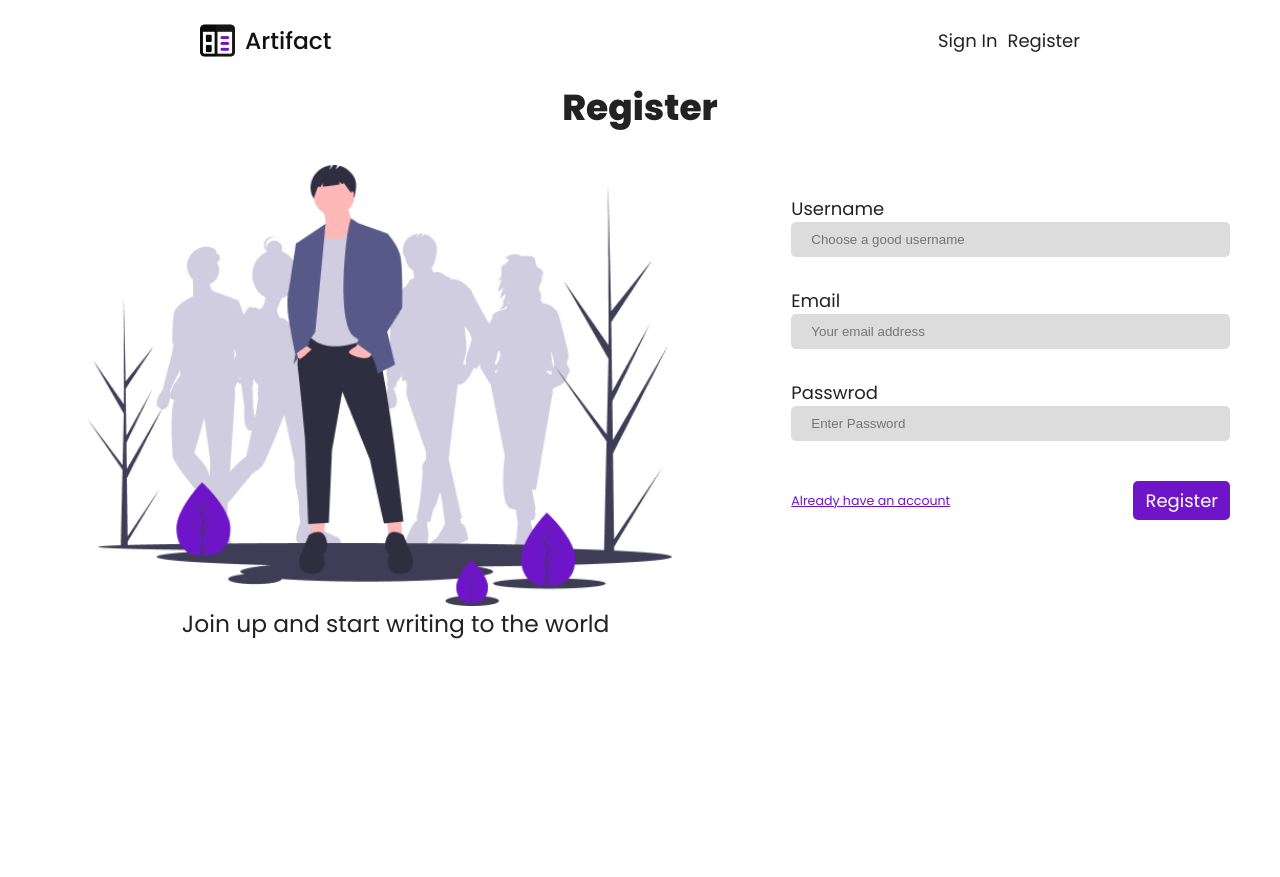
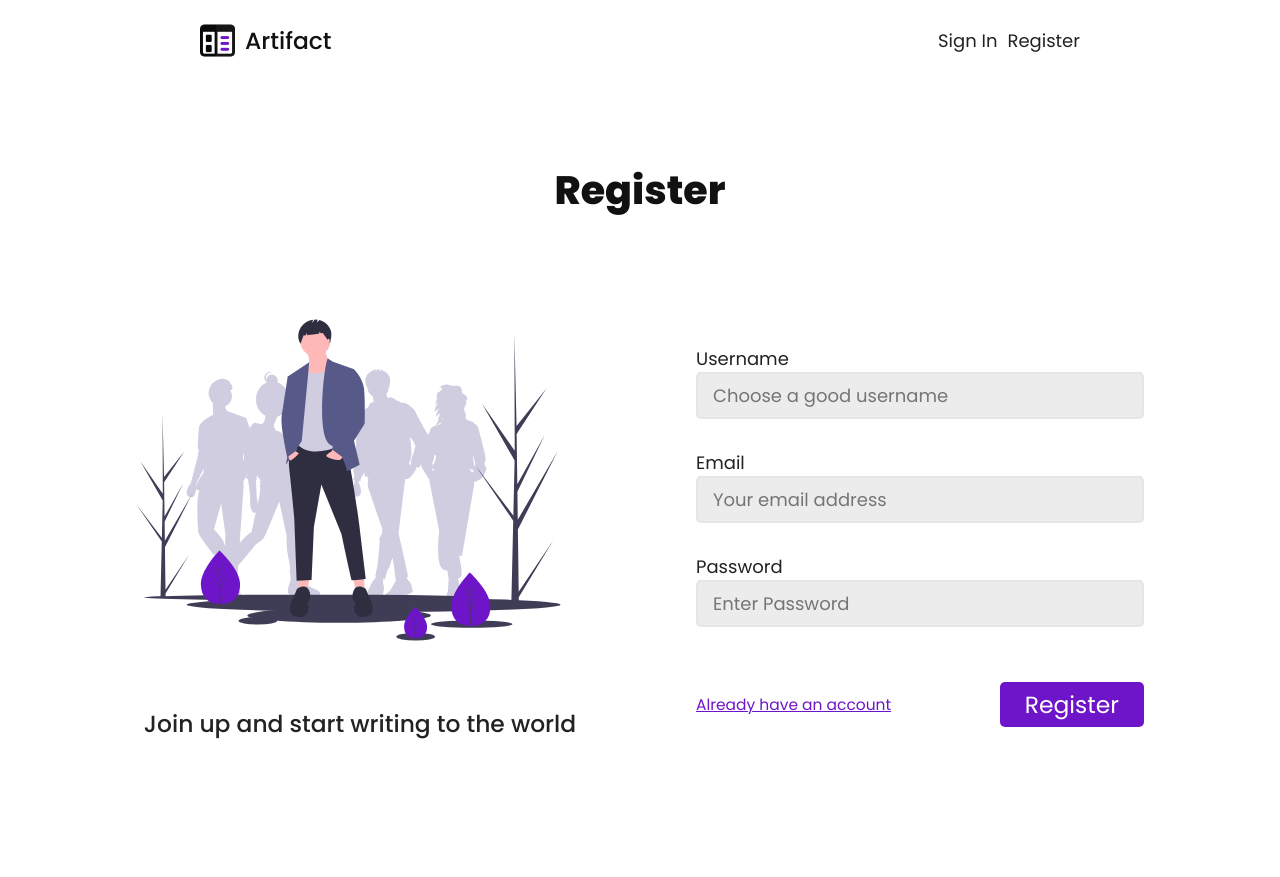
Before and after one commit to sivanandini029/artifact, a PHP site: page /register.html in a window 1280 px wide. Before the commit the page ends 639 px from the top, so only its background shows below. Run offline with PHP 8.4, Linux system fonts and the light colour scheme.

Commit message:
Modify styles for register.html
- Rename register.css as form-template.css
- Modify links in index.html
- Change class name of title to avoid conlicts

```diff
--- a/index.html
+++ b/index.html
@@ -11,7 +11,7 @@
         <div class="container">
             <header class="header">
                 <div class="nav-bar">
-                    <a href="#" class="brand-name">
+                    <a href="./index.html" class="brand-name">
                         <img src="assets/app-icon.png">
                         <span class="artifact">Artifact</span>
                     </a>
@@ -36,7 +36,7 @@
                 </div>
                 <div class="bottom-section">
                     <div class="post-section">
-                        <div class="title">Everyones' favorites right now,</div>
+                        <div class="sub-title">Everyones' favorites right now,</div>
                         <div class="post-container">
                             <div class="post">
                                 <div class="labels">
--- a/register.html
+++ b/register.html
@@ -3,48 +3,60 @@
 <head>
     <meta charset="UTF-8">
     <meta name="viewport" content="width=device-width, initial-scale=1.0">
-        <title>Register Page</title>
+    <title>Register</title>
     <link rel="stylesheet" href="style/style.css">
-        <link rel="stylesheet" href="style/register.css">
+    <link rel="stylesheet" href="style/form-template.css">
     <link href="https://fonts.googleapis.com/css2?family=Poppins:wght@400;500;800&display=swap" rel="stylesheet">
 </head>
 <body>
     <div class="container">
         <header class="header">
             <div class="nav-bar">
-                    <a href="#" class="brand-name">
+                <a href="./index.html" class="brand-name">
                     <img src="assets/app-icon.png">
                     <span class="artifact">Artifact</span>
                 </a>
                 <nav class="nav">
-                        <a href="#" class="link">Sign In</a>
-                        <a href="#" class="link">Register</a>
+                    <a href="./login.html" class="link">Sign In</a>
+                    <a href="./register.html" class="link">Register</a>
                 </nav>
             </div>
         </header>
-            <div class="main-title">
-                <div class="register-heading">Register</div>
-            </div>
-            <div class="main-container">
+        <main class="main">
+            <h1 class="title">Register</h1>
+            <div class="form-template">
+                <div class="left-container">
                     <div class="image-container">
-                    <div class="image">
-                        <img src="assets/undraw_stand_out_1oag 1.png">
+                        <img class="image" src="assets/undraw_stand_out_1oag.svg">
                     </div>
                     <div class="image-description">Join up and start writing to the world</div>
                 </div>
                 <div class="form">
-                    <form name="myForm">
-                        <p>Username</p>
-                        <input type="text" name="name" placeholder="Choose a good username">
-                        <p>Email</p>
-                        <input type="email" name="email" placeholder="Your email address">
-                        <p>Passwrod</p>
-                        <input type="password" name="password" placeholder="Enter Password">
-                        </form>
-                        <div class="register-container">
-                            <a href="#" class="primary-link">Already have an account</a>
-                            <a href="#" class="button register">Register</a>
+                    <form name="register">
+                        <div class="input-container">
+                            <label for="name">Username</label>
+                            <input type="text" name="name" id="name" placeholder="Choose a good username" />
+                        </div>
+                        <div class="input-container">
+                            <label for="email">Email</label>
+                            <input type="email" name="email" id="email" placeholder="Your email address" />
+                        </div>
+                        <div class="input-container">
+                            <label for="password">Password</label>
+                            <input type="password" name="password" id="password" placeholder="Enter Password" />
+                        </div>
+                        <div class="bottom-control">
+                            <div class="left-section">
+                                <a href="./login.html" class="primary-link">Already have an account</a>
+                            </div>
+                            <div class="right-section">
+                                <button href="#" class="button large">Register</button>
                             </div>
                         </div>
+                    </form>
                 </div>
             </div>
+        </main>
+    </div>
+</body>
+</html>
--- /dev/null
+++ b/style/form-template.css
@@ -0,0 +1,110 @@
+.form-template {
+    display: flex;
+    width: 100%;
+    padding: 40px 0;
+}
+.form-template .left-container {
+    flex: 1;
+    display: flex;
+    flex-direction: column;
+    justify-content: space-around;
+    align-items: center;
+    padding: 30px 0;
+}
+.form-template .left-container .image-container {
+    width: 80%;
+}
+
+.form-template .left-container .image-container .image {
+    width: 100%;
+    height: 100%;
+}
+
+.form-template .left-container .image-description {
+    font-size: 1.3rem;
+    font-weight: 500;
+    display: flex;
+    justify-content: center;
+    padding-top: 50px;
+}
+.form-template .form {
+    flex: 1;
+    display: flex;
+    justify-content: center;
+    align-items: center;
+}
+
+.form-template .form form {
+    width: 80%;
+    padding: 50px 0;
+}
+.form .input-container {
+    padding: 15px 0;
+}
+.form .input-container label {
+    font-size: 1rem;
+    padding-top: 30px;
+}
+.form .input-container input[type="text"],
+.form .input-container input[type="email"],
+.form .input-container input[type="password"] {
+    background-color: rgb(236, 236, 236);
+    border-radius: 5px;
+    padding: 8px 15px;
+    width: 100%;
+    color: #444444;
+    font-size: 1rem;
+    font-family: "Poppins", sans-serif;
+    border: 2px solid rgb(230, 230, 230);
+    transition: background-color 300ms ease-in-out, border 300ms ease-in-out;
+}
+.form .input-container input[type="text"]:focus,
+.form .input-container input[type="email"]:focus,
+.form .input-container input[type="password"]:focus {
+    border: 2px solid #6F15C933;
+}
+
+.form .input-container input[type="text"]:hover,
+.form .input-container input[type="email"]:hover,
+.form .input-container input[type="password"]:hover {
+    background-color: rgb(225, 225, 225);
+}
+.form .bottom-control {
+    padding-top: 40px;
+    display: flex;
+    justify-content: space-between;
+    align-items: center;
+}
+.form .bottom-control .left-section{
+    font-size: 0.86rem;
+}
+.form .button.large {
+    font-size: 1.3rem;
+    padding: 5px 25px;
+}
+.form .error {
+    font-size: 0.69rem;
+    color: #D60000;
+}
+.form .success {
+    font-size: 0.69rem;
+    color: #1D7000;
+}
+
+/* medium screens */
+@media (max-width: 1100px) {
+    .form-template {
+        flex-direction: column;
+    }
+}
+
+/* small screens */
+@media (max-width: 700px) {
+    .form-template .left-container .image-container {
+        width: 95%;
+    }
+
+    .form-template .form form {
+        width: 95%;
+    }
+}
--- a/style/register.css
+++ /dev/null
@@ -1,123 +0,0 @@
-* {
-    padding: 0;
-    margin: 0;
-    box-sizing: border-box;
-}
-
-:root {
-    font-size: 18px;
-}
-body {
-    background: #ffffff;
-    color: #222222;
-    font-family: "Poppins", sans-serif;
-}
-.main-title .register-heading {
-    display: flex;
-    justify-content: center;
-    font-size: 2rem;
-    font-weight: 800;
-}
-
-.main-container {
-    display: flex;
-    justify-content: space-between;
-    padding-top: 30px;
-    width: 100%;
-}
-.main-container .image-container {
-    padding: 0  10px 50px;
-    flex-grow: 1;
-}
-.main-container .image-container .image {
-    display: flex;
-    justify-content: center;
-}
-.main-container .image-container .image img {
-    width: 80%;
-}
-.main-container .image-container .image-description {
-    font-size: 1.3rem;
-    display: flex;
-    justify-content: center;
-}
-.main-container .form {
-    flex-grow: 1;
-    padding-right: 50px;
-}
-.main-container .form p {
-    font-size: 1rem;
-    color: #222222;
-    padding-top: 30px;
-}
-.form input[type="text"], input[type="email"], input[type="password"]
-{
-    background: #DCDCDC;
-    border-radius: 5px;
-    height: 35px;
-    width: 100%;
-    border: none;
-    padding-left: 20px;
-}
-.main-container .form .register-container {
-    padding-top: 40px;
-    display: flex;
-    justify-content: space-between;
-}
-.main-container .form .register-container .primary-link {
-    display: flex;
-    justify-content: right;
-    font-size: 0.7rem;
-    display: flex;
-    align-items: center;
-}
-/* medium screens */
-@media (max-width: 1100px) {
-    .main-container {
-        padding: 0 40px;
-    }
-    .main-container .image-container .image-description {
-        display: flex;
-        justify-content: center;
-        width: 100%;
-    }
-    .form {
-        padding: 0 20px;
-        width: 100%;
-    }
-    .form .register-container {
-        flex-direction: column;
-    }
-    .form .register-container .button {
-        width: 100px;
-    }
-    .form .register-container .primary-link{
-        padding-top: 10px;
-        padding-bottom: 10px;
-    }
-}
-
-/* small screens */
-@media (max-width: 700px) {
-    .main-container {
-        padding: 10px 15px;
-    }
-    .main-container {
-        flex-direction: column;
-    }
-    .main-container .image-container .image-description{
-        display: flex;
-        justify-content: center;
-    }
-    .form {
-        padding: 0 20px;
-    }
-    .form .register-container {
-        flex-direction: column;
-
-    }
-    .form .register-container .primary-link{
-        padding-top: 10px;
-        padding-bottom: 10px;
-    }
-}
--- a/style/style.css
+++ b/style/style.css
@@ -1,7 +1,28 @@
+/*********************************************
+FONT SIZE
+very-large(40px) - 2.2rem
+large(25px) - 1.3rem
+medium(20px) - 1.1rem
+normal(18px) - 1rem
+small(16px) - 0.86rem
+extra-small(14px) - 0.69rem
+
+COLOR
+theme - #6F15C9
+theme-dark - #42087C
+title-color - #111111
+font-color - #222222
+gray-color - #444444
+************************************************/
+
 * {
     padding: 0;
     margin: 0;
     box-sizing: border-box;
+}
+
+*:focus {
+    outline: none;
 }
 
 :root {
@@ -26,12 +47,15 @@ a {
 }
 
 .button {
+    border: none;
+    font-family: "Poppins", sans-serif;
     color: #ffffff;
     background-color: #6F15C9;
     transition: background-color 300ms ease-in-out;
     padding: 6px 12px;
     text-decoration: none;
     border-radius: 5px;
+    cursor: pointer;
 }
 .button:hover {
     background-color: #42087C;
@@ -87,23 +111,22 @@ body {
 
 /*body*/
 .main {
-    padding: 0 80px;
+    padding: 60px 80px;
+}
+
+.main .title {
+    font-size: 2.2rem;;
+    font-weight: 800;
+    color: #111111;
+    text-align: center;
+    padding: 20px;
 }
 
 /*top-section*/
 .main .top-section {
-    padding: 80px 0 20px 0;
     display: flex;
     flex-direction: column;
     align-items: center;
-}
-
-.main .top-section .title {
-    font-size: 2.2rem;;
-    font-weight: 800;
-    color: #111111;
-    text-align: center;
-    padding-bottom: 20px;
 }
 .main .top-section .description {
     font-size: 1.1rem;
@@ -127,12 +150,6 @@ body {
 }
 
 /* bottom section */
-.favourite {
-    color: #000000;
-    font-weight: bold;
-    padding: 20px 30px 20px 30px;
-    font-size: 12px;
-}
 .bottom-section {
     display: flex;
     padding: 40px 0;
@@ -140,7 +157,7 @@ body {
 .bottom-section .post-section {
     flex: 4;
 }
-.bottom-section .post-section .title {
+.bottom-section .post-section .sub-title {
     font-weight: 500;
     font-size: 1.3rem;
     color: #111111;
@@ -160,7 +177,7 @@ body {
     flex-wrap: wrap;
 }
 .bottom-section .post-section .post .labels .label {
-    font-size: 0.7rem;
+    font-size: 0.69rem;
     background-color: #D4D4D4;
     border-radius: 12.5px;
     height: 25px;
```
Also changed, not shown: assets/undraw_stand_out_1oag 1.png (deleted), assets/undraw_stand_out_1oag.svg (added). Lines whose indentation alone changed are shown as unchanged.
